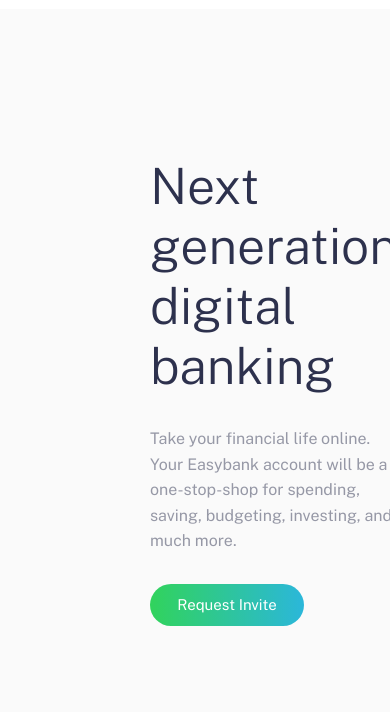
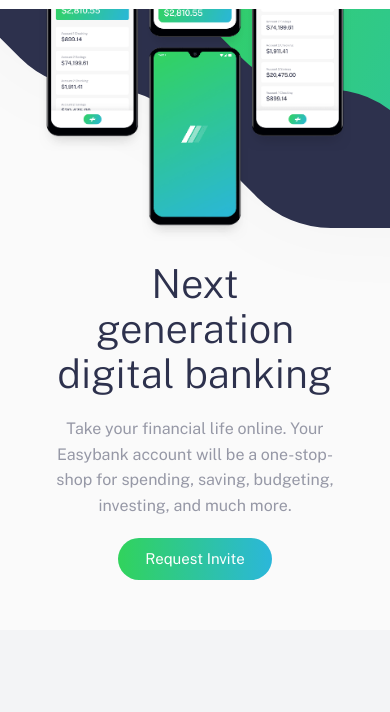
Before and after one commit to rafaeldiehl/easybank-landing-page-master, a plain HTML site: page index.html in a window 390 px wide. Shown: the part 71-783 px from the top of the page. Drawn offline with nearby package versions, Linux system fonts and the light colour scheme.

Commit message:
Finished header content mobile version

```diff
--- a/sass/layout/_articles.scss
+++ b/sass/layout/_articles.scss
@@ -17,8 +17,10 @@
             background: white;
             margin: 10px;
             @include flex(column, center);
+            border-radius: 8px;
 
             .article-image {
+                border-radius: 8px 8px 0 0;
                 height: 180px;
                 width: 240px;
             }
--- a/sass/layout/_header.scss
+++ b/sass/layout/_header.scss
@@ -47,7 +47,7 @@
             background-repeat: no-repeat;
             background-position: 560px -250px;
             z-index: 99;
-            overflow-x: hidden;
+
 
             > .header-content-text {
                 padding-left: 150px;
@@ -73,3 +73,62 @@
 
     }
 }
+
+@media (max-width: 1200px) {
+    .wrapper {
+
+        .header-content {
+
+            > .header-content-text {
+                margin-left: -60px;
+            }
+
+        }
+
+    }
+}
+
+@media (max-width: 1074px) {
+    .header {
+        > .wrapper {
+            @include flex(column, center);
+            height: 100%;
+
+            .header-content {
+                @include flex(column-reverse, center);
+                background-image: url("../images/bg-intro-mobile.svg");
+                background-repeat: no-repeat;
+                background-size: 100%;
+                background-position: 0px -140px;
+                height: auto;
+                overflow: visible;
+
+                > .header-content-text {
+                    @include flex(column, center);
+                    width: 100%;
+                    padding: 20px 0 50px;
+                    margin: 0;
+                    text-align: center;
+
+                    > .header-heading {
+                        font-size: 40px;
+                        padding: 0 50px;
+                        line-height: 45px;
+                    }
+
+                    > .header-description {
+                        padding: 0 30px;
+                        margin: 20px;
+                    }
+                }
+
+                > .header-image {
+                    width: 80vw;
+                    height: auto;
+                    margin: 0;
+                    margin-top: -150px;
+                }
+            }
+        }
+    }
+}
```
Also changed, not shown: css/main.css, 1 other file.
